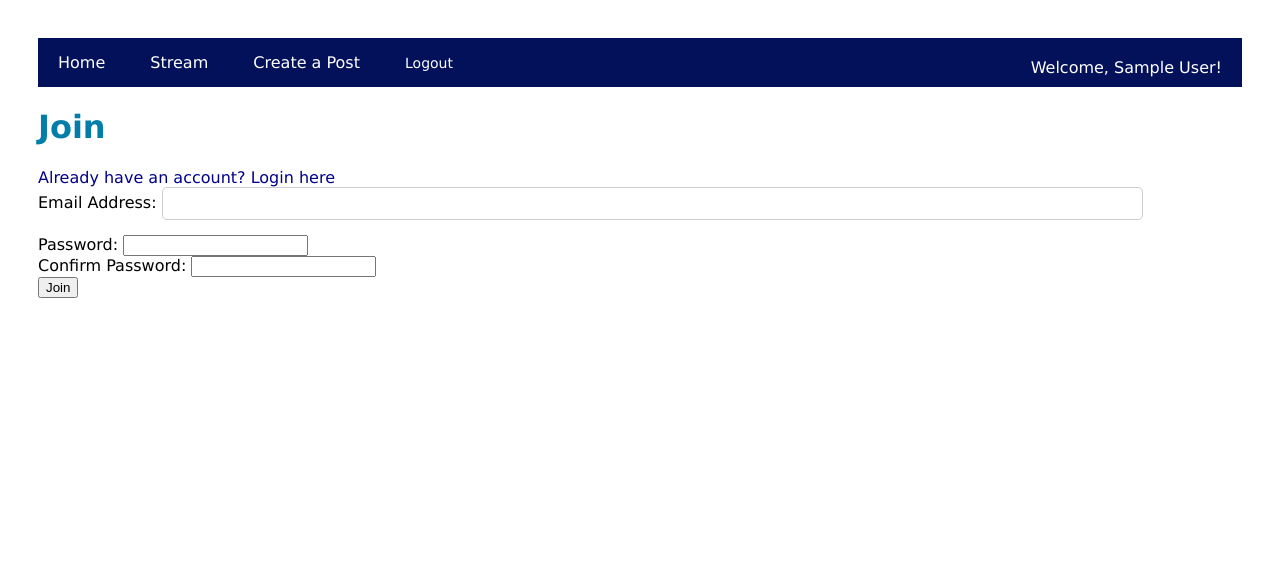
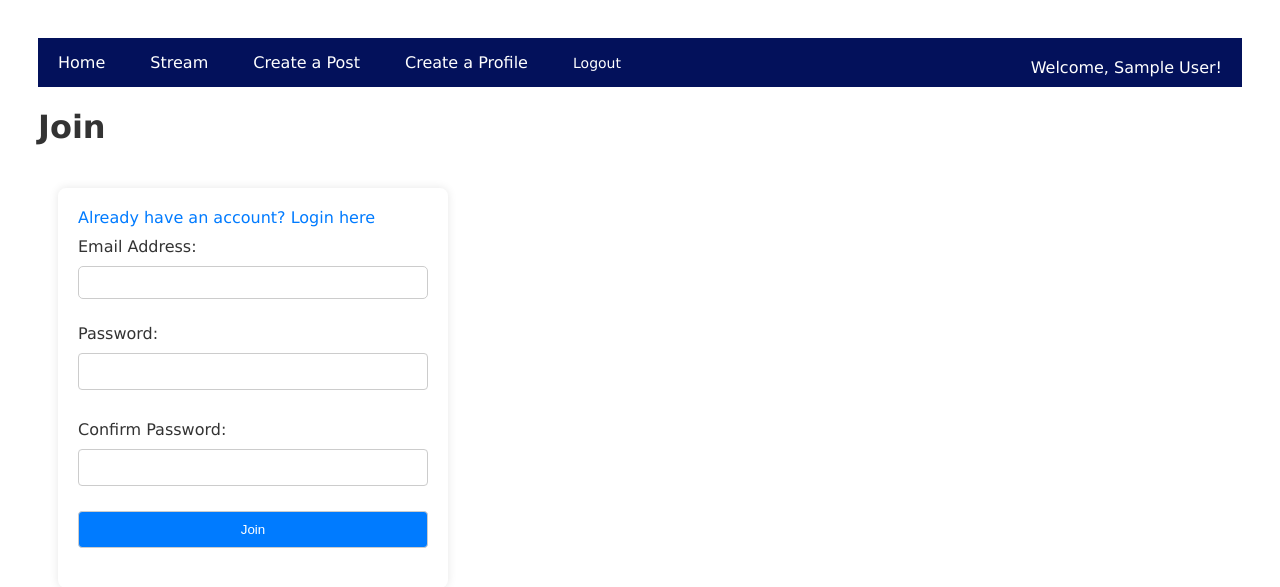
Before and after one commit to mspear1/coursebridge, a Flask app: page /join/ in a window 1280 px wide. Shown: the top 587 px of the page. Run offline with Flask 3, Linux system fonts and the light colour scheme; the visitor is signed in with stand-in values (Sample User, id 1).

Commit message:
updated css file

```diff
--- a/static/style.css
+++ b/static/style.css
@@ -228,3 +228,59 @@ option[name="drop"] {
 button[type="submit"] {
     background-color: darkblue;
 }
+
+h1 {
+    color: #333;
+}
+
+a {
+    text-decoration: none;
+    color: #007bff;
+}
+
+form {
+    margin: 20px;
+    padding: 20px;
+    background-color: #fff;
+    border-radius: 8px;
+    box-shadow: 0 0 10px rgba(0, 0, 0, 0.1);
+    display: inline-block;
+}
+
+label {
+    display: block;
+    margin: 10px 0 5px;
+    color: #333;
+}
+
+.login {
+    width: 100%;
+    padding: 10px;
+    margin: 5px 0 20px;
+    box-sizing: border-box;
+    border: 1px solid #ccc;
+    border-radius: 4px;
+}
+
+input[type="text"] {
+    width: 350px;
+}
+
+input[type="submit"] {
+    background-color: #007bff;
+    color: #fff;
+    cursor: pointer;
+}
+
+input[type="submit"]:hover {
+    background-color: #0056b3;
+}
+
+ul {
+    list-style-type: none;
+    padding: 0;
+}
+
+li {
+    color: #dc3545;
+}
--- a/templates/base.html
+++ b/templates/base.html
@@ -21,6 +21,7 @@
     <li><a href="{{url_for('main')}}">Home</a></li>
     <li><a href="{{url_for('stream')}}">Stream</a></li>
     <li><a href="{{url_for('create_post')}}">Create a Post</a></li>
+    <li><a href="{{url_for('create_profile')}}">Create a Profile</a></li>
 
     <li><a href="{{ url_for('logout') }}" class="logout">Logout</a></li>
     {% if session['name'] %}
--- a/templates/join.html
+++ b/templates/join.html
@@ -3,19 +3,19 @@
 <body>
 
     <h1>Join</h1>
-    <a href = "{{url_for('login')}}"> Already have an account? Login here </a>
 
     <form method="post" action="{{ url_for('join') }}">
+        <a href = "{{url_for('login')}}"> Already have an account? Login here </a>
         <label for="username">Email Address:</label>
-        <input type="text" id="username" name="username" required>
+        <input type="text" class="login" id="username" name="username" required>
         <br>
         <label for="password1">Password:</label>
-        <input type="password" id="password1" name="password1" required>
+        <input type="password" class="login" id="password1" name="password1" required>
         <br>
         <label for="password2">Confirm Password:</label>
-        <input type="password" id="password2" name="password2" required>
+        <input type="password" class="login" id="password2" name="password2" required>
         <br>
-        <input type="submit" value="Join">
+        <input type="submit" class="login" value="Join">
     </form>
 
     {% if messages %}
--- a/templates/profile_form.html
+++ b/templates/profile_form.html
@@ -134,7 +134,7 @@
     <p>Last upload: {{nm}}</p>
     <p> <img src="{{src}}"></p>
     {% endif %} -->
-    <button type="submit" class="btn btn-primary" value="Create Profile" style="display: block">Create Profile</button>
+    <button type="submit" style="margin-top: 10px;" class="btn btn-primary" value="Create Profile" style="display: block">Create Profile</button>
 
 </form>
 <!-- <form method="post" action="" enctype="multipart/form-data">
```
Also changed, not shown: templates/login.html (+4 -11 lines).
